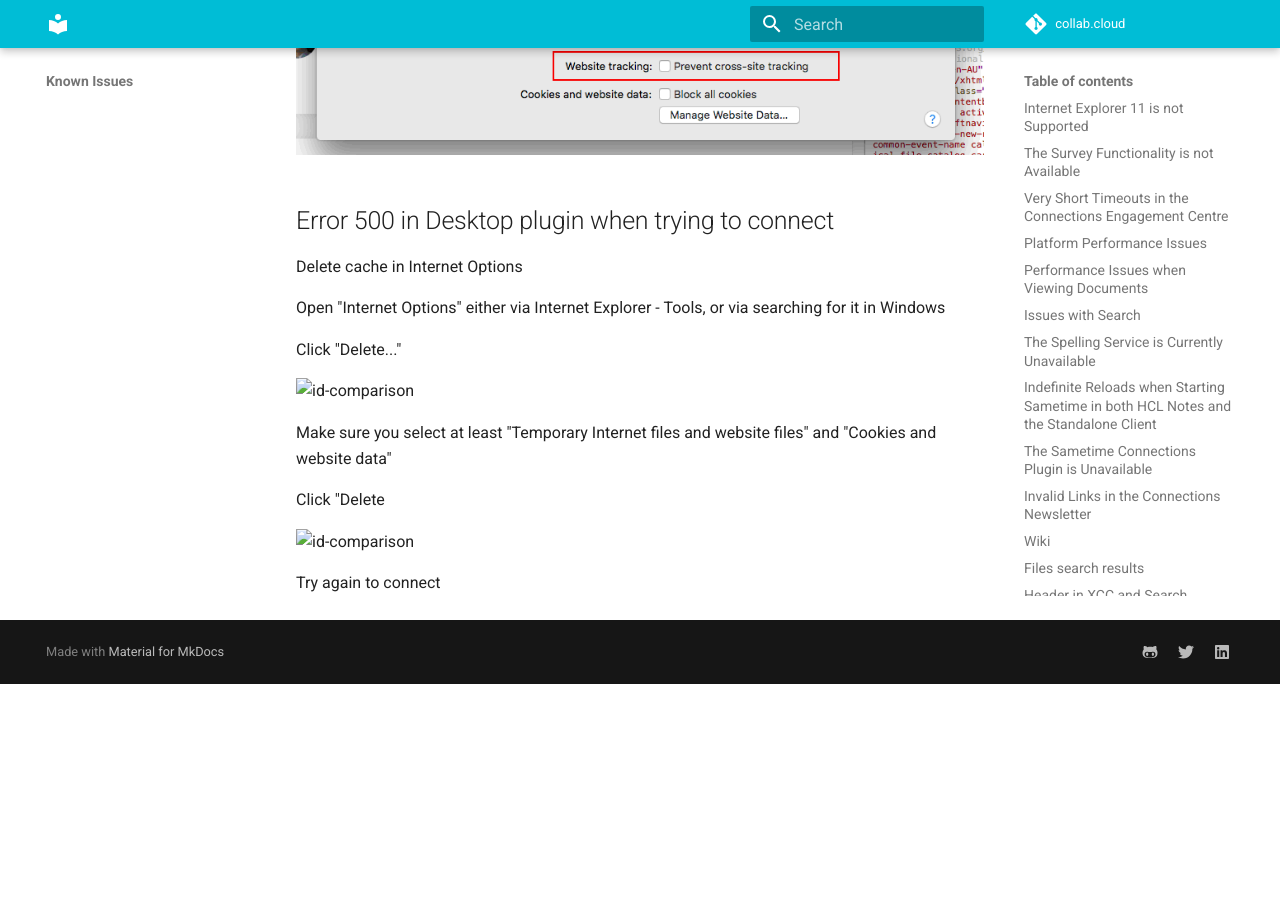
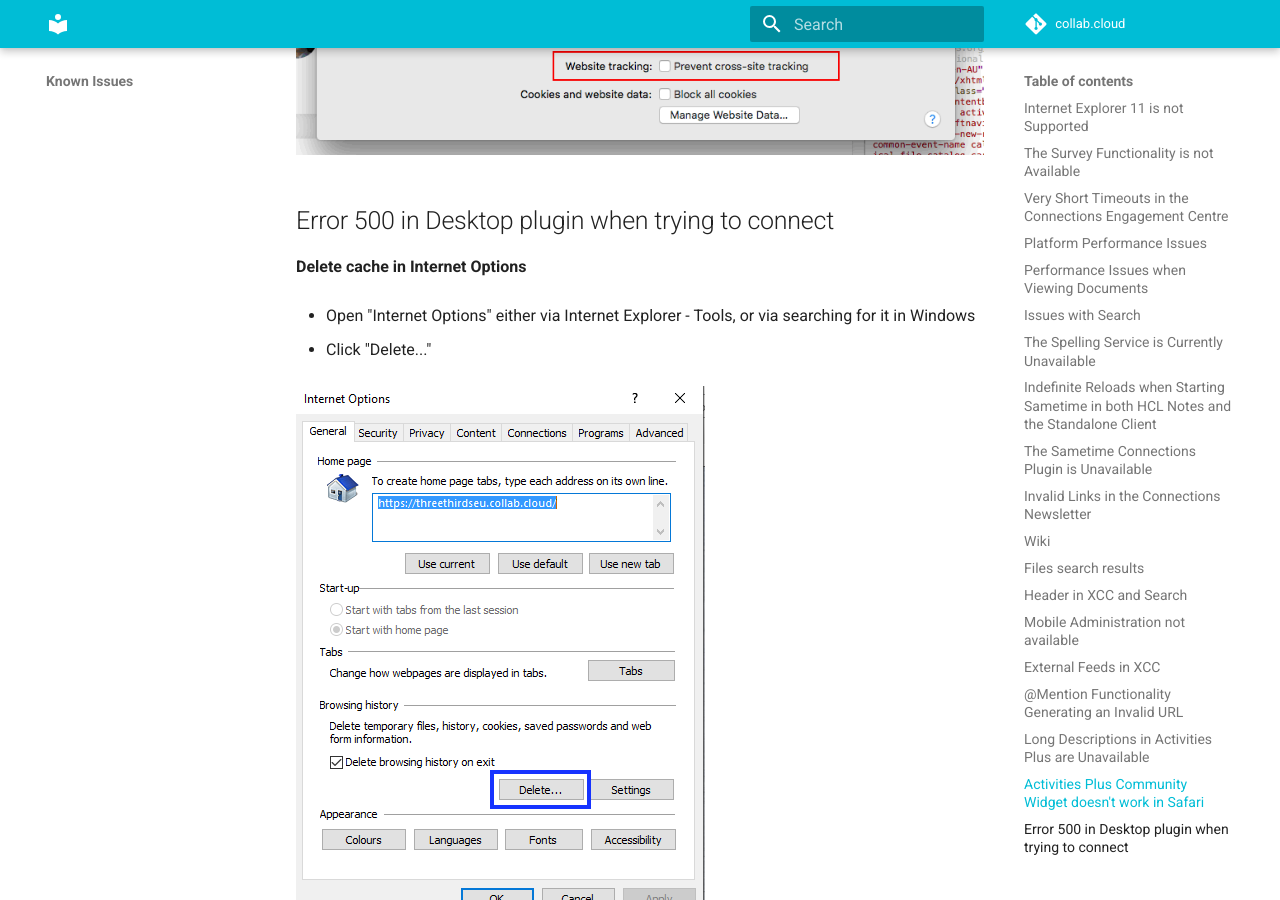
Before and after one commit to collabdotcloud/docs.collab.cloud, an MkDocs documentation site: the page built from docs/help/known-issues.md, in a window 1280 px wide and 900 px high, scrolled down 4804 px. Built offline with MkDocs 1.6.1 and Material for MkDocs 9.7.7, drawn with Linux system fonts in a browser that asks for light colours; before the commit the page ends 5488 px from its top, so only the background shows below that.

Commit message:
known issues changed - error 500 desktop plugin

```diff
--- a/docs/help/known-issues.md
+++ b/docs/help/known-issues.md
@@ -111,18 +111,18 @@
 ![Safari Privacy](/assets/images/screen-shots/aplus/safari_cookies.png)
 
 ## Error 500 in Desktop plugin when trying to connect
-Delete cache in Internet Options
+**Delete cache in Internet Options**
 
-Open "Internet Options" either via Internet Explorer - Tools, or via searching for it in Windows
+- Open "Internet Options" either via Internet Explorer - Tools, or via searching for it in Windows
 
-Click "Delete..."
+- Click "Delete..."
 
 ![id-comparison](/assets/images/screen-shots/desktopplugin/inet-options2.png)
 
-Make sure you select at least "Temporary Internet files and website files" and "Cookies and website data"
+- Make sure you select at least "Temporary Internet files and website files" and "Cookies and website data"
 
-Click "Delete
+- Click "Delete
 
 ![id-comparison](/assets/images/screen-shots/desktopplugin/inet-options3.png)
 
-Try again to connect
+- Try again to connect
```
Also changed, not shown: docs/assets/images/screen-shots/desktopplugin/inet-options1.png (added), docs/assets/images/screen-shots/desktopplugin/inet-options2.png (added), docs/assets/images/screen-shots/desktopplugin/inet-options3.png (added).
